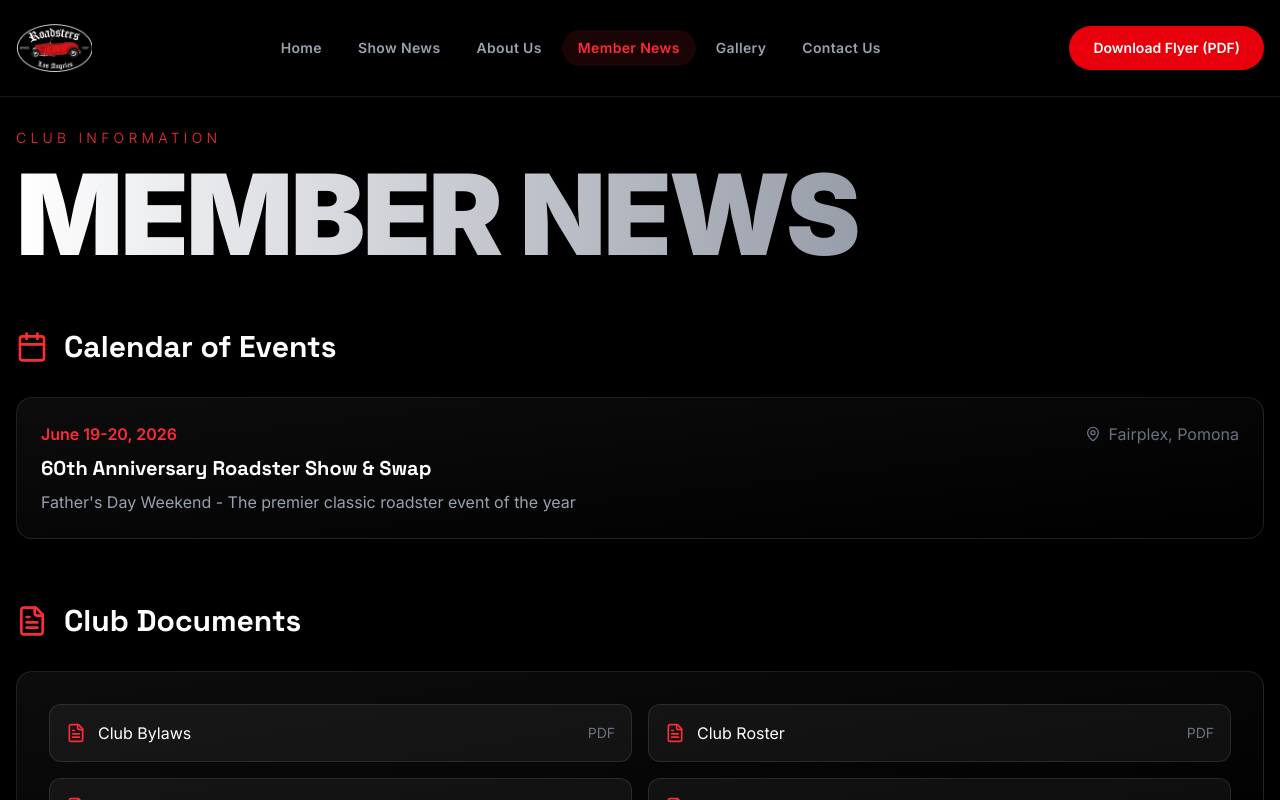
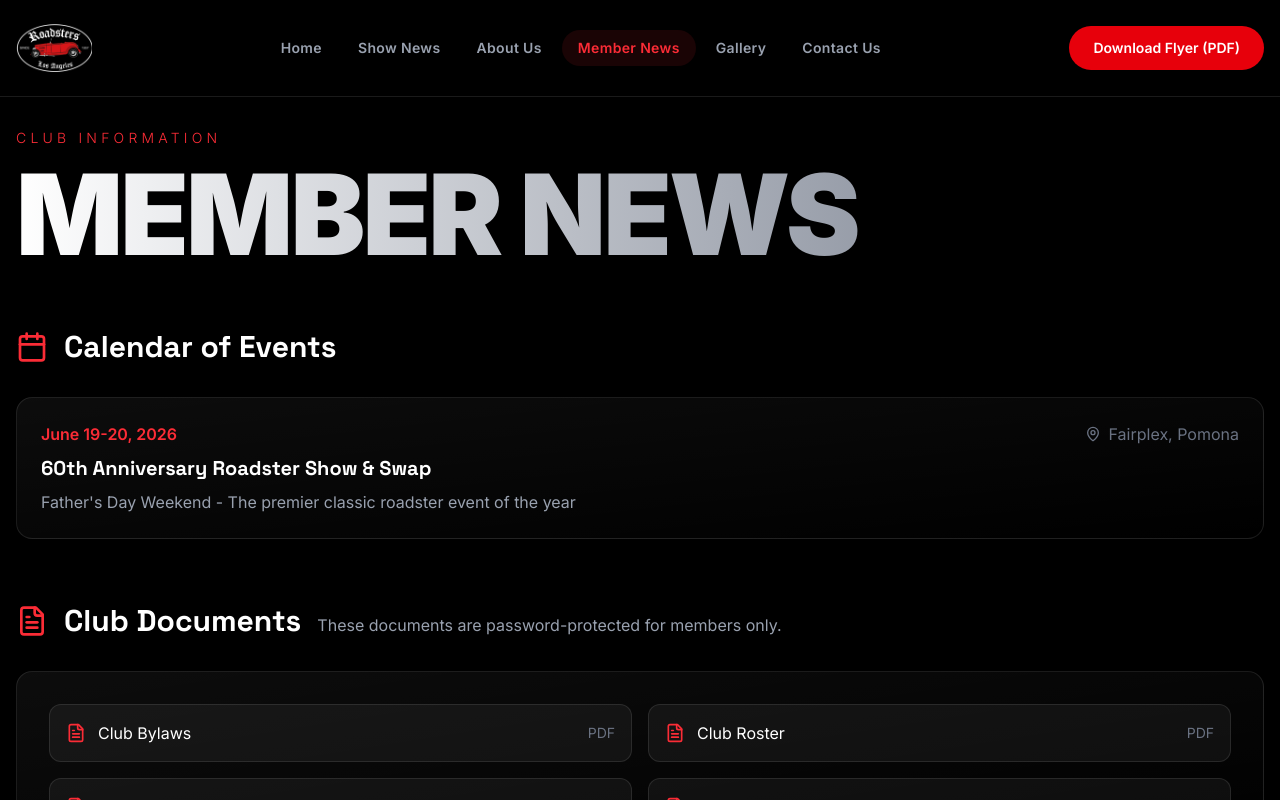
Before and after one commit to kadirgecit/laroadsters, a React (Vite) app: page /member-news in a window 1280 px wide. Shown: the top 800 px of the page. Built offline with nearby package versions, Linux system fonts and the light colour scheme.

Commit message:
Add password-protected note to Club Documents

```diff
--- a/src/app/pages/Members.tsx
+++ b/src/app/pages/Members.tsx
@@ -90,6 +90,7 @@
           <div className="flex items-center gap-4 mb-8">
             <FileText className="w-8 h-8 text-red-500" />
             <h2 className="text-3xl font-bold text-white">Club Documents</h2>
+            <p className="text-gray-400 mt-2">These documents are password-protected for members only.</p>
           </div>
           <div className="p-8 rounded-2xl bg-gradient-to-br from-white/5 to-white/0 border border-white/10 backdrop-blur-sm">
             <div className="grid md:grid-cols-2 gap-4">
```
Also changed, not shown: 4 other files (tests, documents, lock files or other folders).
